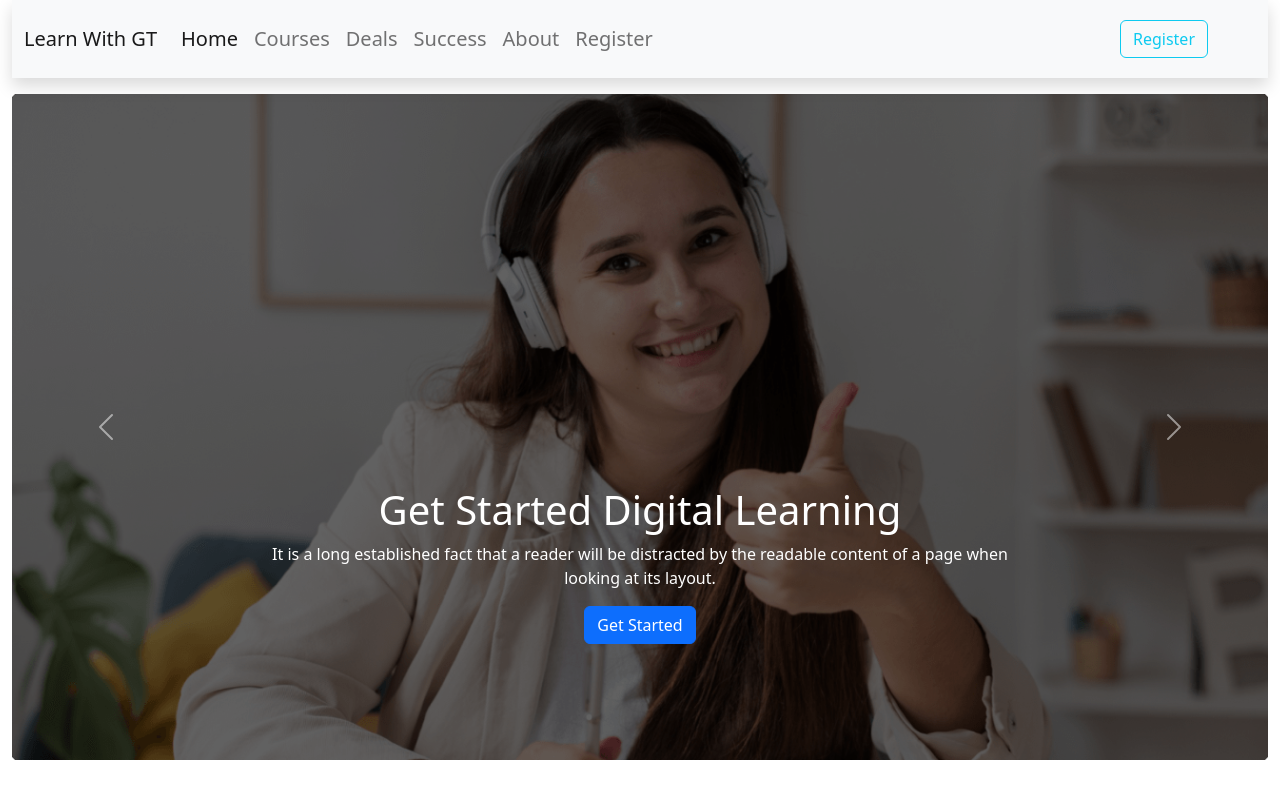
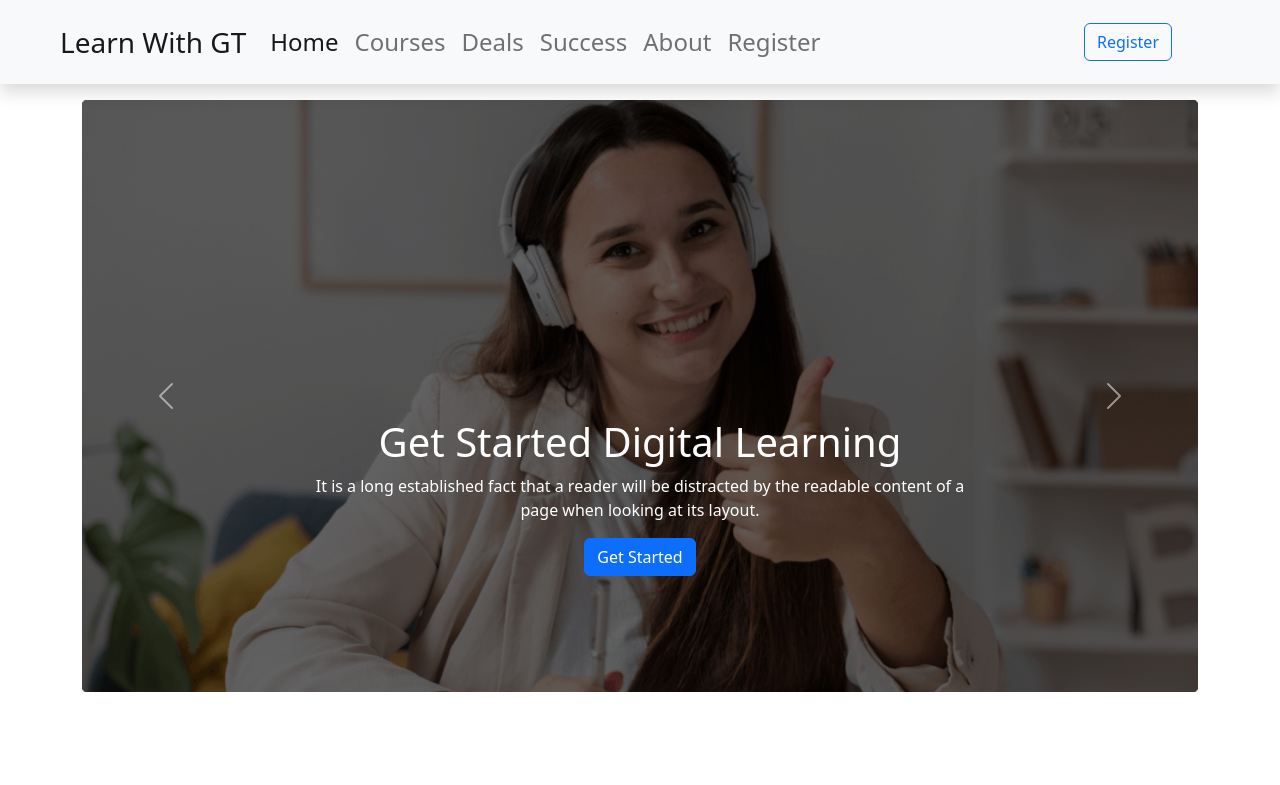
Before and after one commit to Gtarafdar/learn-with-gt, a plain HTML site: page index.html in a window 1280 px wide. Shown: the top 785 px of the page. Drawn offline with nearby package versions, Linux system fonts and the light colour scheme.

Commit message:
fixing header button

```diff
--- a/index.html
+++ b/index.html
@@ -18,11 +18,11 @@
   </head>
   <body>
     <!-- Header part start -->
-    <header class=" container-fluid">
+    <header >
       <!-- Navigation bar start -->
-      <nav class="navbar navbar-expand-lg bg-light py-3 sticky-top shadow fs-5 ">
+      <nav class="navbar navbar-expand-lg bg-light py-3 px-5 sticky-top shadow fs-4 ">
         <div class="container-fluid position-relative">
-          <a class="navbar-brand" href="#">Learn With GT</a>
+          <a class="navbar-brand fs-3" href="#">Learn With GT</a>
           <button
             class="navbar-toggler position-absolute end-0"
             type="button"
@@ -60,7 +60,7 @@
           <div>
             <button
               type="button"
-              class="btn btn-outline-info me-5 d-none d-sm-block"
+              class="btn btn-outline-primary me-5 d-none d-sm-block"
             >
               Register
             </button>
@@ -70,7 +70,7 @@
       <!-- Navigation bar end -->
 
       <!-- Hero Slider Section Start -->
-      <section class="my-3">
+      <section class="container my-3">
         <div
           id="carouselExampleCaptions"
           class="carousel slide"
@@ -825,8 +825,8 @@
             <div>
                 <h2>Trusted by over 800+ companies</h2>
             </div>
-            <div class="d-flex justify-content-around my-3">
-                <img src="./images/company/company-1.png" alt="">
+            <div class=" trusted-image d-flex justify-content-between my-3 me-3 gap-2">
+                <img  src="./images/company/company-1.png" alt="">
                 <img src="./images/company/company-2.png" alt="">
                 <img src="./images/company/company-3.png" alt="">
                 <img src="./images/company/company-4.png" alt="">
--- a/style.css
+++ b/style.css
@@ -19,3 +19,7 @@
 .dark-carousel-control-next-icon {
   color: black;
 }
+
+.trusted-image img {
+  width: 50%;
+}
```
